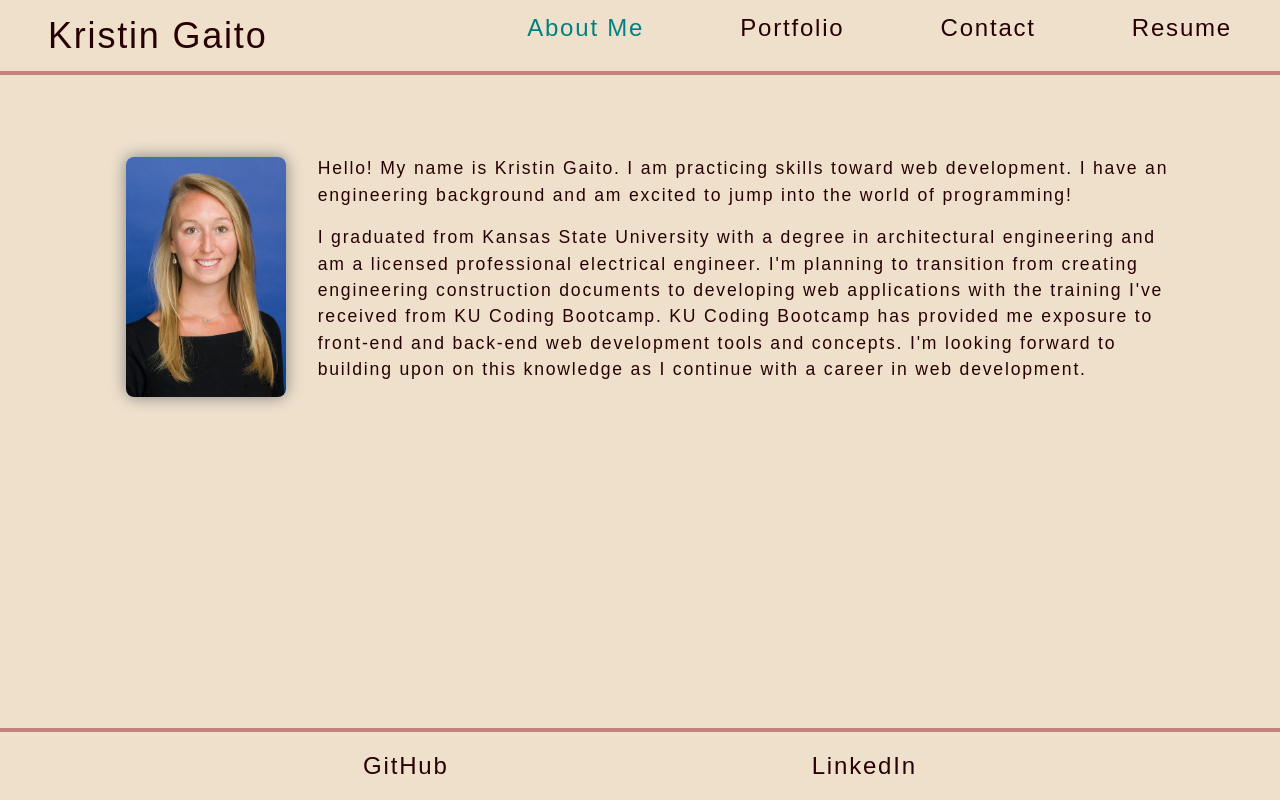
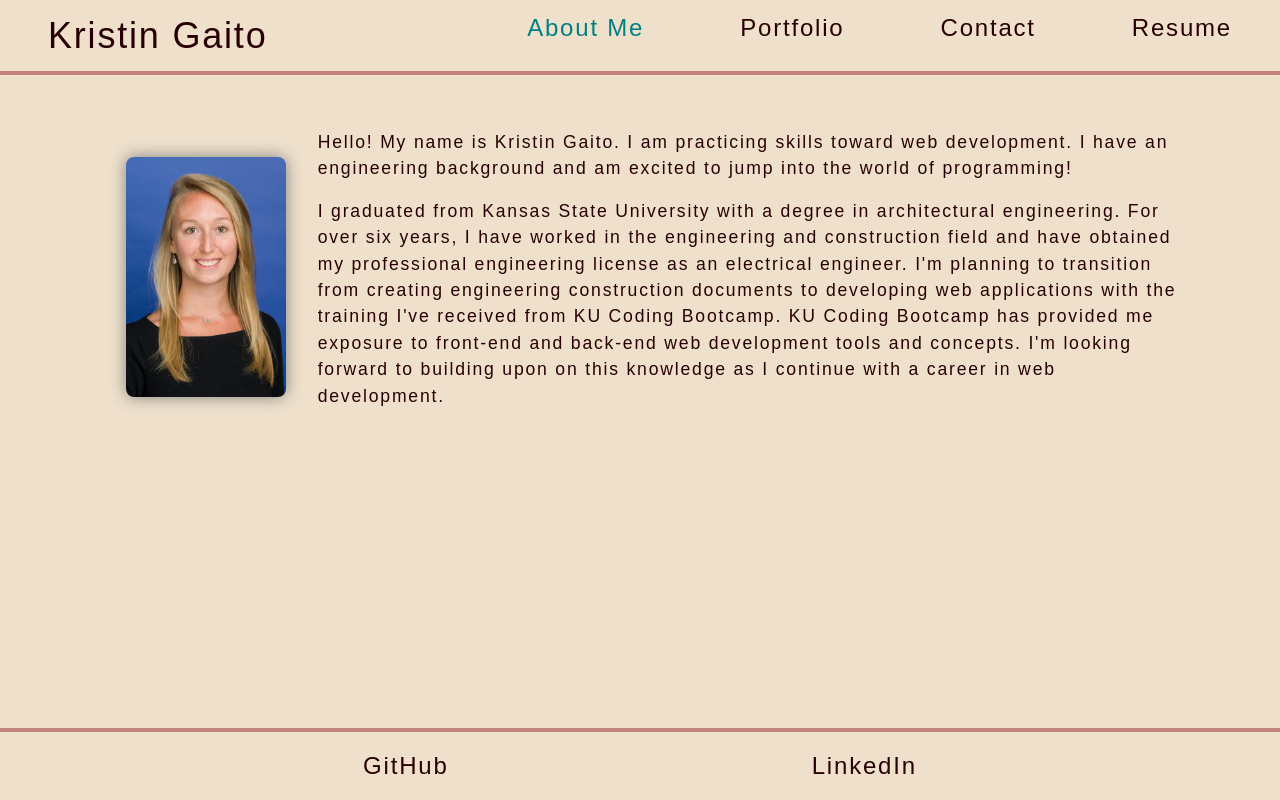
Before and after one commit to kngurley25/portfolio-spa, a React (Create React App) app: page / in a window 1280 px wide. Built offline with nearby package versions, Linux system fonts and the light colour scheme.

Commit message:
misc formatting updates

```diff
--- a/src/components/About/index.js
+++ b/src/components/About/index.js
@@ -12,7 +12,8 @@ function About() {
                         I have an engineering background and am excited to jump into the world of programming!
                     </p>
                     <p>
-                        I graduated from Kansas State University with a degree in architectural engineering and am a licensed professional electrical engineer.
+                        I graduated from Kansas State University with a degree in architectural engineering.
+                        For over six years, I have worked in the engineering and construction field and have obtained my professional engineering license as an electrical engineer.
                         I'm planning to transition from creating engineering construction documents to developing web applications with the training I've received from KU Coding Bootcamp.
                         KU Coding Bootcamp has provided me exposure to front-end and back-end web development tools and concepts.
                         I'm looking forward to building upon on this knowledge as I continue with a career in web development.
--- a/src/index.css
+++ b/src/index.css
@@ -147,8 +147,11 @@ header nav ul li {
 }
 
 /* section: contact */
+form {
+  width: 200%;
+}
 .form-control {
-  margin-bottom: 0.5rem;
+  margin-bottom: 1rem;
 }
 button {
   background-color: var(--tertiary);
```
